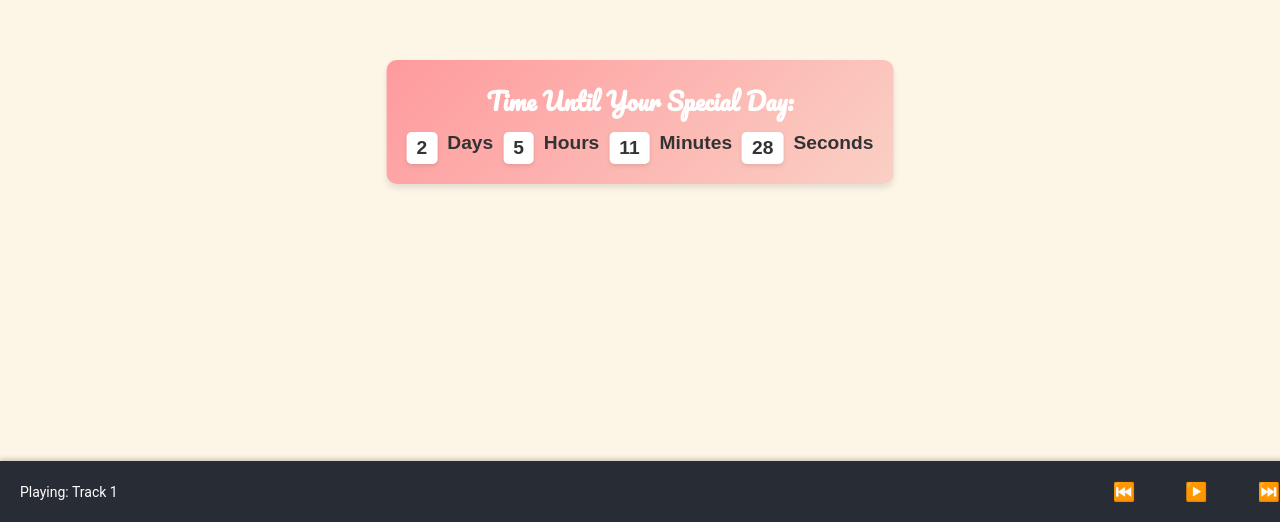
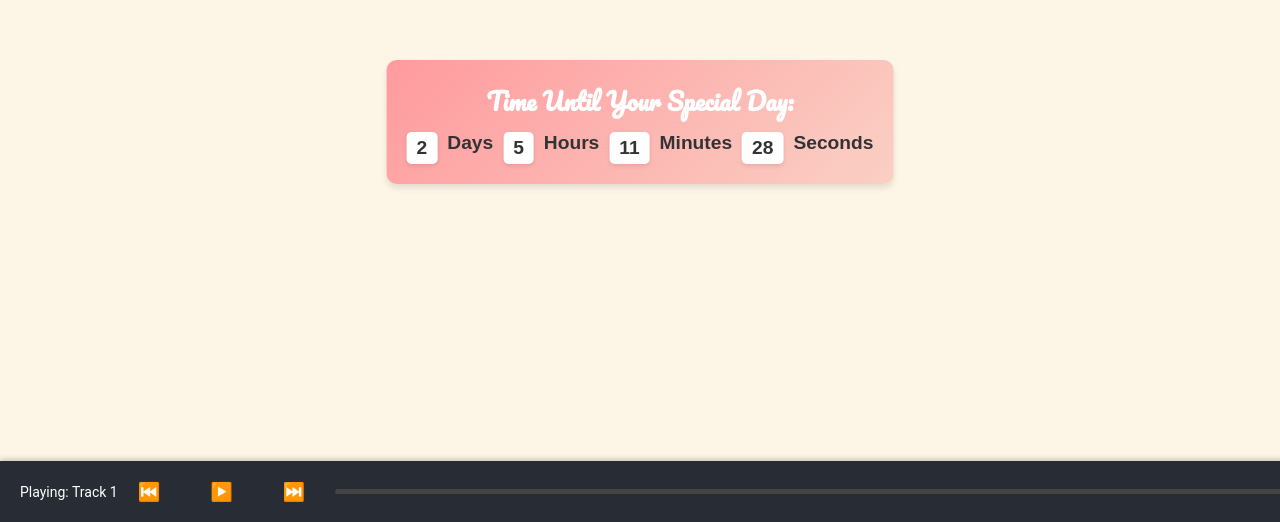
Before and after one commit to wasd742000/lgl-viewer, a React (Create React App) app: page / in a window 1280 px wide. Shown: the part 278-800 px from the top of the page. Built offline with nearby package versions, Linux system fonts and the light colour scheme.

Commit message:
add progress bar for music player

```diff
--- a/src/components/FloatingMusicPlayer.css
+++ b/src/components/FloatingMusicPlayer.css
@@ -49,3 +49,18 @@
 .play-button:hover {
   background-color: #0056b3;
 }
+
+.progress-bar-container {
+  flex-grow: 1;
+  height: 5px;
+  background-color: #444;
+  border-radius: 5px;
+  overflow: hidden;
+  margin: 0 10px;
+}
+
+.progress-bar {
+  height: 100%;
+  background-color: #61dafb;
+  transition: width 0.1s linear;
+}
--- a/src/components/FloatingMusicPlayer.js
+++ b/src/components/FloatingMusicPlayer.js
@@ -10,13 +10,16 @@ const FloatingMusicPlayer = () => {
 
   const [currentTrackIndex, setCurrentTrackIndex] = useState(0);
   const [isPlaying, setIsPlaying] = useState(false);
+  const [progress, setProgress] = useState(0);
   const audioRef = useRef(new Audio(audioFiles[currentTrackIndex]));
 
   useEffect(() => {
     const audio = audioRef.current;
     audio.src = audioFiles[currentTrackIndex];
     if (isPlaying) {
-      audio.play();
+      audio.play().catch((error) => {
+        console.error('Audio play was interrupted:', error);
+      });
     }
     return () => {
       audio.pause();
@@ -24,12 +27,28 @@ const FloatingMusicPlayer = () => {
     };
   }, [currentTrackIndex, isPlaying]);
 
+  useEffect(() => {
+    const audio = audioRef.current;
+
+    const updateProgress = () => {
+      setProgress((audio.currentTime / audio.duration) * 100 || 0);
+    };
+
+    audio.addEventListener('timeupdate', updateProgress);
+
+    return () => {
+      audio.removeEventListener('timeupdate', updateProgress);
+    };
+  }, [currentTrackIndex]);
+
   const togglePlayPause = () => {
     const audio = audioRef.current;
     if (isPlaying) {
       audio.pause();
     } else {
-      audio.play();
+      audio.play().catch((error) => {
+        console.error('Audio play was interrupted:', error);
+      });
     }
     setIsPlaying(!isPlaying);
   };
@@ -54,6 +73,9 @@ const FloatingMusicPlayer = () => {
         <button onClick={togglePlayPause}>{isPlaying ? '⏸️' : '▶️'}</button>
         <button onClick={playNext}>⏭️</button>
       </div>
+      <div className="progress-bar-container">
+        <div className="progress-bar" style={{ width: `${progress}%` }}></div>
+      </div>
     </div>
   );
 };
```
